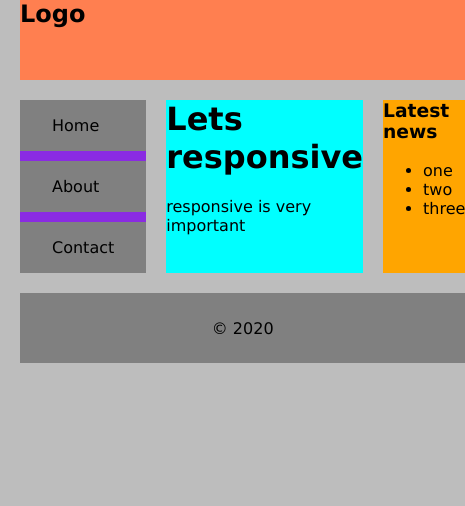
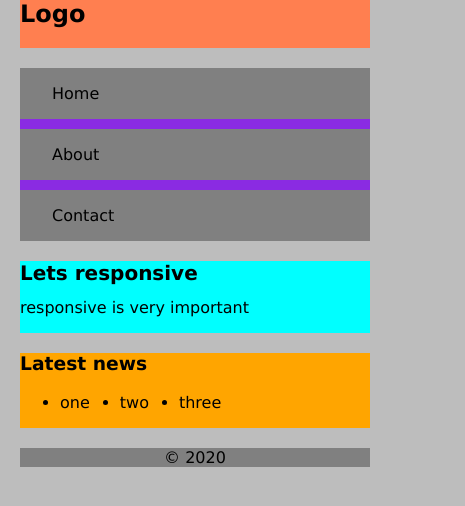
Before and after one commit to M4riu5/RWD, a plain HTML site: page page-responsive.html in a window 390 px wide. Shown: the whole page, 465 px wide, since content can reach past the window. Drawn offline with Linux system fonts and the light colour scheme.

Commit message:
responsive

```diff
--- a/css/styleresponsive.css
+++ b/css/styleresponsive.css
@@ -39,14 +39,33 @@ footer {
   grid-template-rows: 80px auto 70px;
 }
 
-@media screen and (max-width: 714px) {
-  .bottom {
-    grid-column: span 3;
+@media screen and (max-width: 768px) {
+  .grid {
+    grid-template-areas:
+      "header header header "
+      "nav main main"
+      "aside aside aside"
+      "footer footer footer";
+    grid-template-rows: 80px auto auto 70px;
   }
-  .left {
-    grid-column: span 3;
+  aside ul {
+    display: flex;
+    gap: 30px;
   }
 }
 
 @media screen and (max-width: 450px) {
+  h1 {
+    font-size: 20px;
+  }
+  .grid {
+    grid-template-columns: 1fr;
+    grid-template-areas:
+      "header "
+      "nav"
+      "main"
+      "aside "
+      "footer";
+    grid-template-rows: initial;
+  }
 }
```
